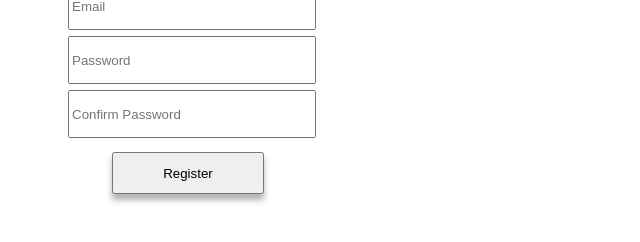
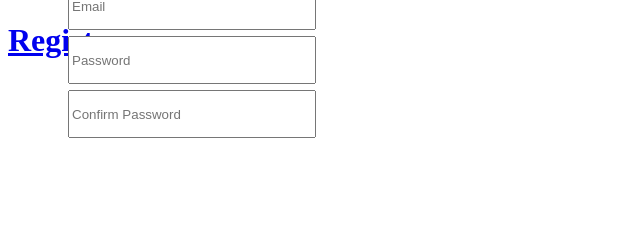
Before and after one commit to BenLanden/Comp322, a website: page BandFinder/www/register.html in a window 1280 px wide. Shown: the part 326-568 px from the top of the page, without its empty margins (0-640 px from the left). Drawn offline with Linux system fonts and the light colour scheme.

Commit message:
Update register.html

```diff
--- a/BandFinder/www/register.html
+++ b/BandFinder/www/register.html
@@ -17,6 +17,6 @@
     <input type="text" class="email" placeholder="Email" />
     <input type="text" class="password" placeholder="Password" />
     <input type="text" class="cPassword" placeholder="Confirm Password" />
-    <button type="button">Register</button>
+    <a href="homepage.html"><h1>Register</h1></a>
 </body>
 </html>
```
